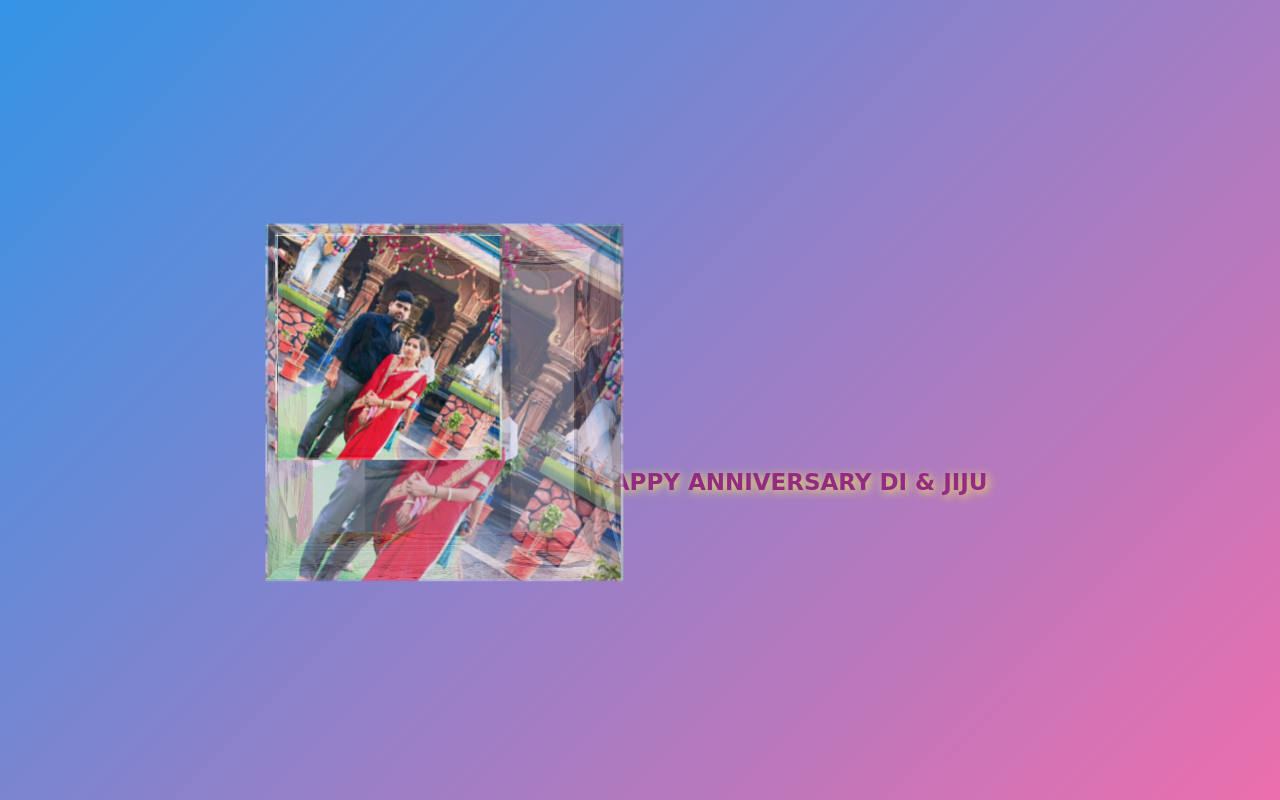
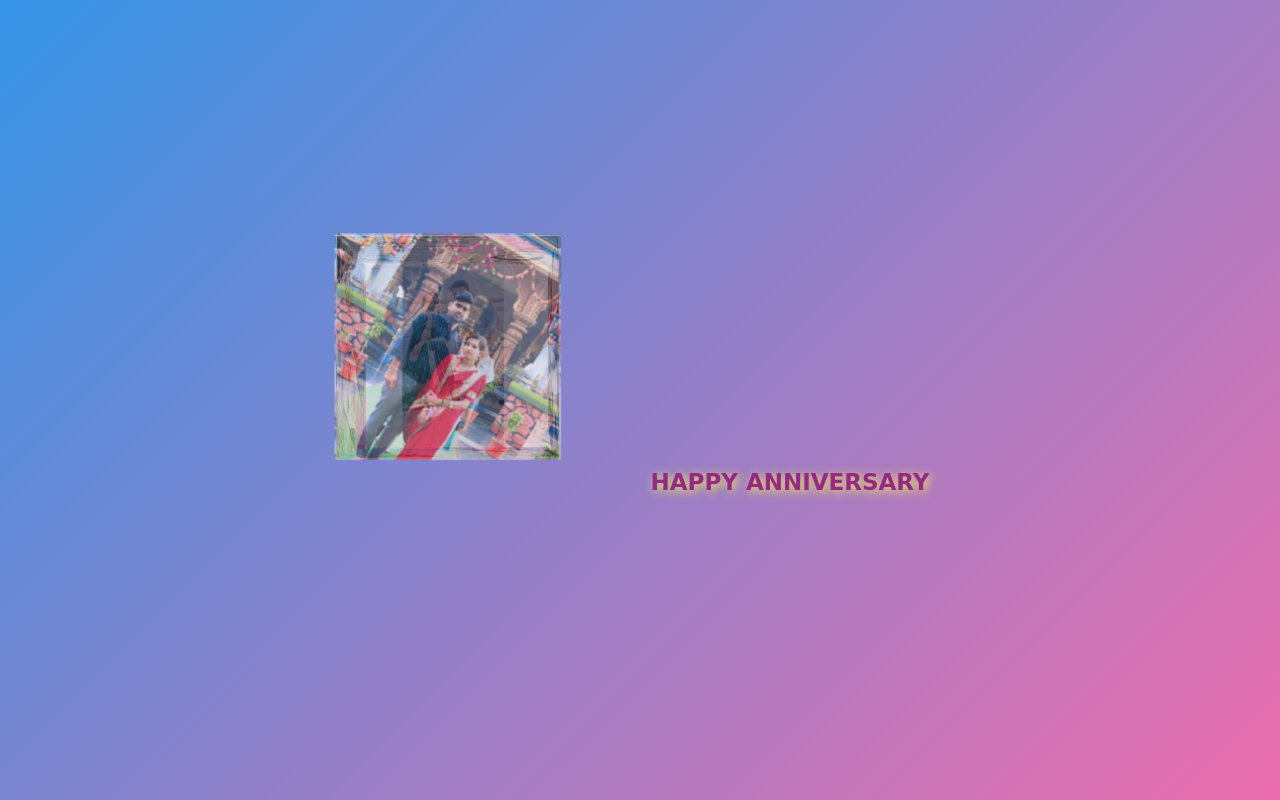
Before and after one commit to rpsatyam/anniversary, a plain HTML site: page index.html in a window 1280 px wide. Drawn offline with Linux system fonts and the light colour scheme.

Commit message:
Update index.html

```diff
--- a/index.html
+++ b/index.html
@@ -3,31 +3,31 @@
 <head>
     <meta charset="UTF-8">
     <meta name="viewport" content="width=device-width, initial-scale=1.0">
-    <title>HAPPY ANNIVERSARY</title>
+    <title>FIRST ANNIVERSARY</title>
     <link rel="stylesheet" href="style.css">
 </head>
 <body>
     <div class="scene">
-        <div class="cube outer-cube">
+        <div class="cube">
             <div class="face front"></div>
             <div class="face back"></div>
             <div class="face left"></div>
             <div class="face right"></div>
             <div class="face top"></div>
             <div class="face bottom"></div>
-        </div>
-        <div class="cube inner-cube">
-            <div class="face front"></div>
-            <div class="face back"></div>
-            <div class="face left"></div>
-            <div class="face right"></div>
-            <div class="face top"></div>
-            <div class="face bottom"></div>
+
+            <!-- Projection Faces -->
+            <div class="projection front-proj"></div>
+            <div class="projection back-proj"></div>
+            <div class="projection left-proj"></div>
+            <div class="projection right-proj"></div>
+            <div class="projection top-proj"></div>
+            <div class="projection bottom-proj"></div>
         </div>
     </div>
 
     <!-- Happy Anniversary Text -->
-    <h1 class="anniversary-text">HAPPY ANNIVERSARY DI & JIJU</h1>
-    <script src="script.js"></script>
+    <h1 class="anniversary-text"> HAPPY ANNIVERSARY </h1>
+
 </body>
 </html>
```
